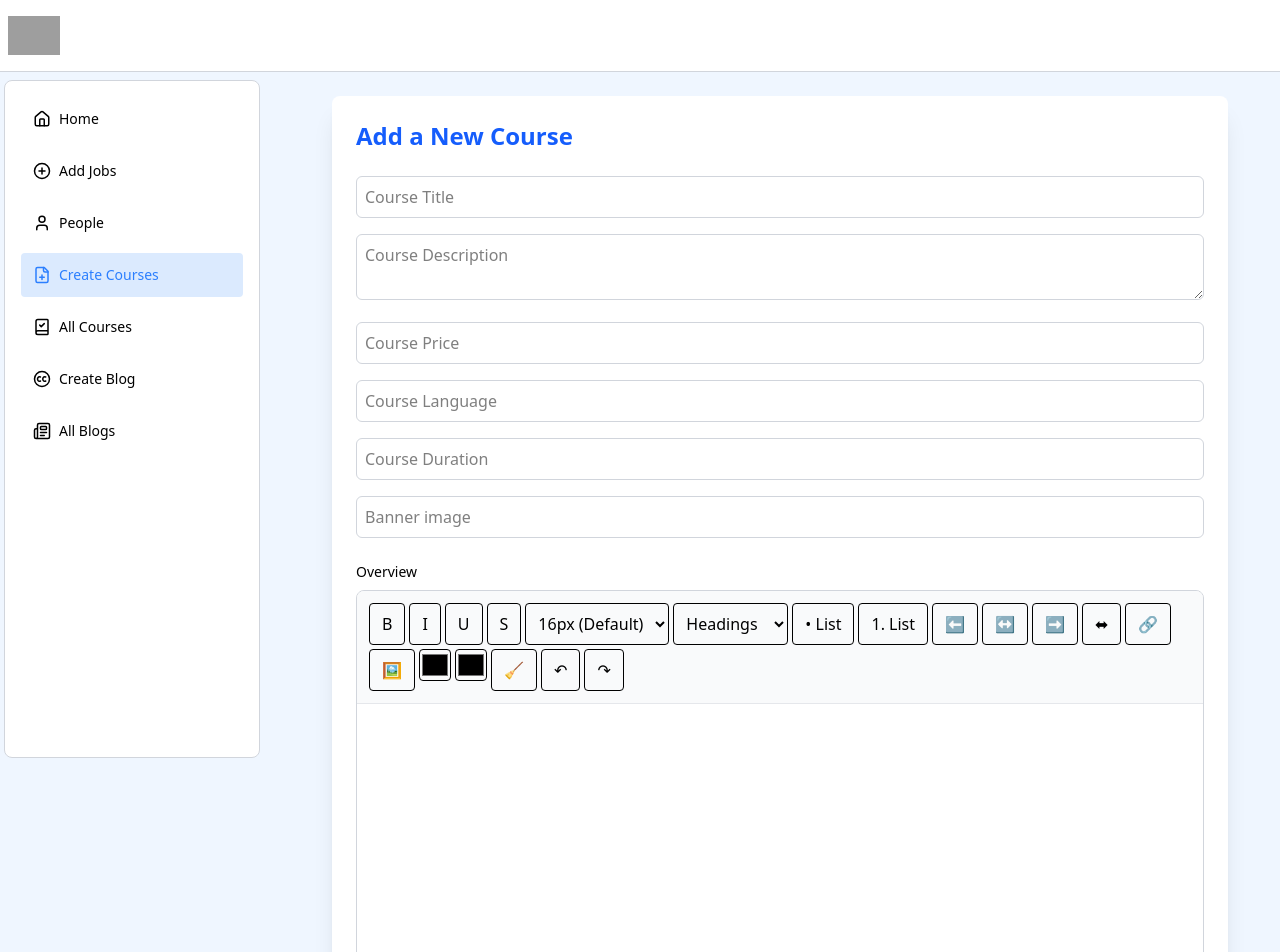
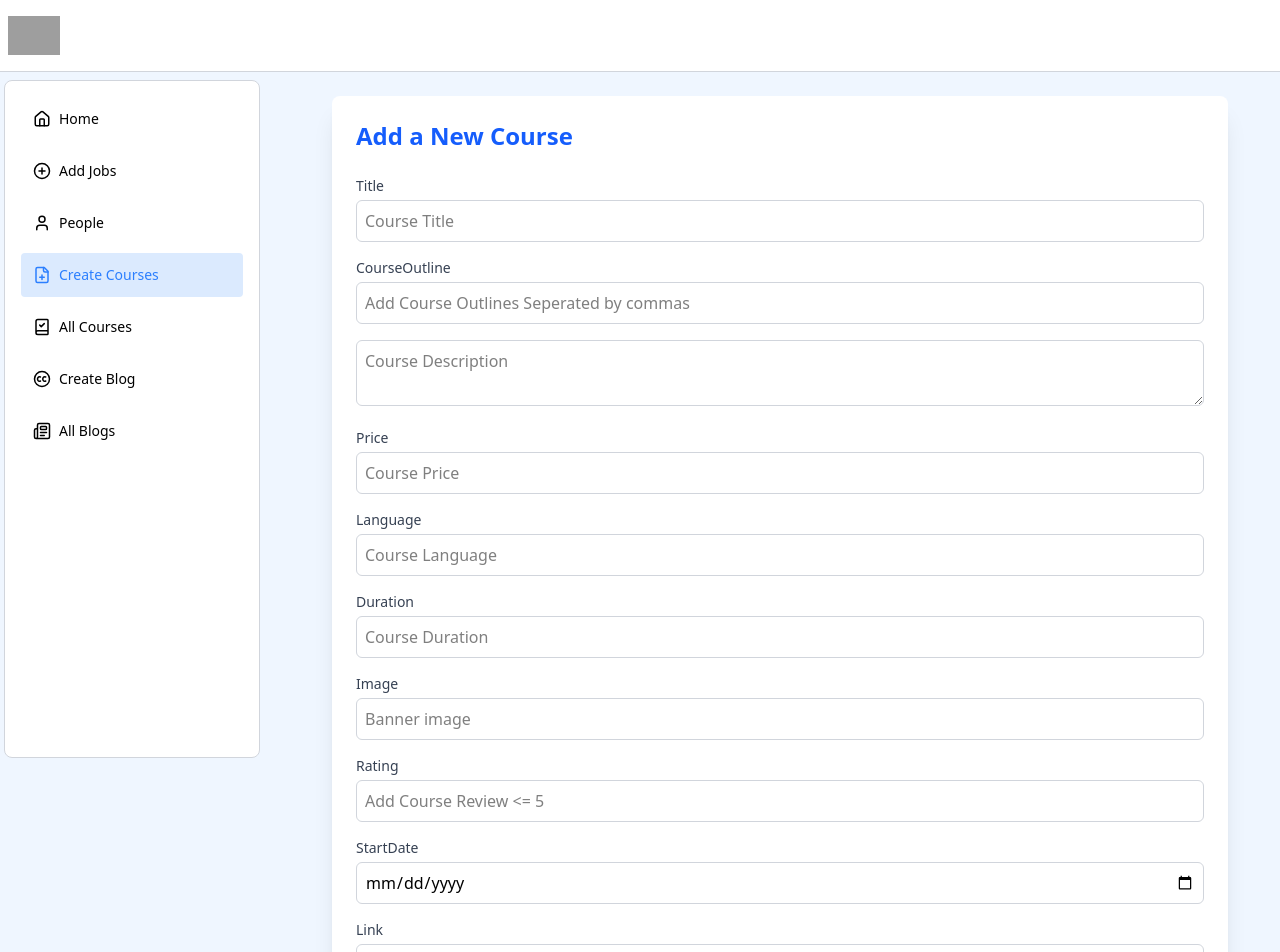
Before and after one commit to MohdBelalNaim/HireScript-Admin, a React (Vite) app: page /create-course in a window 1280 px wide. Shown: the top 952 px of the page. Built offline with nearby package versions, Linux system fonts and the light colour scheme; grey boxes are pictures that could not be loaded.

Commit message:
[UPDATE] Course Page is Update according to the Course Page UI

```diff
--- a/src/Component/CreateCourseForm.jsx
+++ b/src/Component/CreateCourseForm.jsx
@@ -24,6 +24,10 @@
       placeholder: "Course Title",
       name: "title",
     },
+    {type:"text",
+      placeholder:"Add Course Outlines Seperated by commas",
+      name:"courseOutline",
+    },
     {
       type: "textarea",
       placeholder: "Course Description",
@@ -49,6 +53,18 @@
       placeholder: "Banner image",
       name: "image",
     },
+    {type:"number",
+      placeholder:"Add Course Review <= 5",
+      name:"rating",
+    },
+    {type:"date",
+      placeholder:"Enter Start Date",
+      name:"startDate",
+    },
+    {type:"string",
+      placeholder:"Enter Course Link",
+      name:"link",
+    }
   ];
 
   async function handleAddCourse(data) {
@@ -92,6 +108,10 @@
             );
           }
           return (
+            <div>
+            <label className="block mb-1 text-sm text-gray-700 capitalize">
+                {item.name}
+            </label>
             <input
               key={idx}
               className="w-full border border-gray-300 p-2 rounded-md mb-4"
@@ -99,6 +119,7 @@
               placeholder={item.placeholder}
               {...register(item.name)}
             />
+            </div>
           );
         })}
         <div>
```
